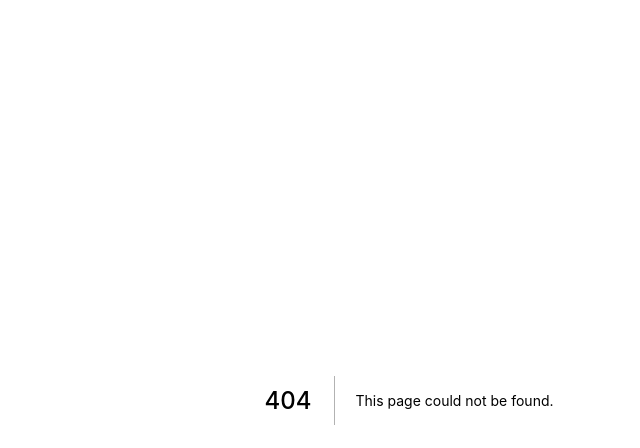
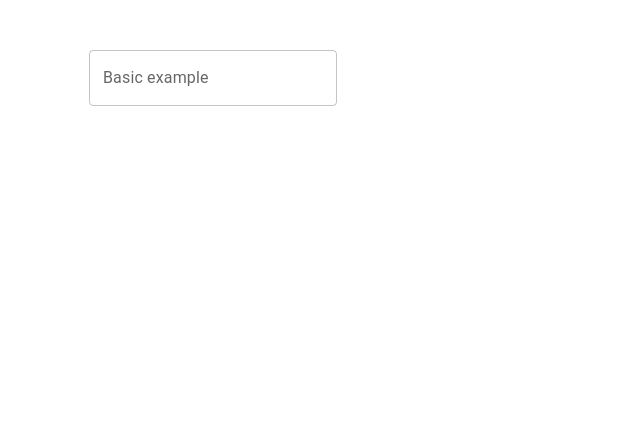
Before and after one commit to ovichowdhury/next-play, a Next.js app: page /mui in a window 1280 px wide. Before the commit this address had no page. Shown: the top 448 px of the page, without its empty margins (231-871 px from the left). Built offline with nearby package versions, Linux system fonts and the light colour scheme.

Commit message:
mui datepicker test added

```diff
--- /dev/null
+++ b/pages/mui/index.js
@@ -0,0 +1,28 @@
+import React, { useState } from "react";
+import TextField from "@mui/material/TextField";
+import { Grid } from "@mui/material";
+import { AdapterDateFns } from "@mui/x-date-pickers/AdapterDateFns";
+import { LocalizationProvider } from "@mui/x-date-pickers/LocalizationProvider";
+import { DatePicker } from "@mui/x-date-pickers/DatePicker";
+
+const Index = () => {
+  const [value, setValue] = useState(null);
+  return (
+    <Grid container justifyContent="center" alignItems="center">
+      <Grid item md={6} pt="50px">
+        <LocalizationProvider dateAdapter={AdapterDateFns}>
+          <DatePicker
+            label="Basic example"
+            value={value}
+            onChange={(newValue) => {
+              setValue(newValue);
+            }}
+            renderInput={(params) => <TextField {...params} />}
+          />
+        </LocalizationProvider>
+      </Grid>
+    </Grid>
+  );
+};
+
+export default Index;
```
Also changed, not shown: package.json (+8 -1 lines), 1 other file (tests, documents, lock files or other folders).
